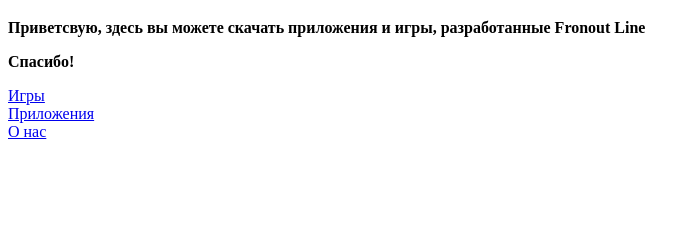
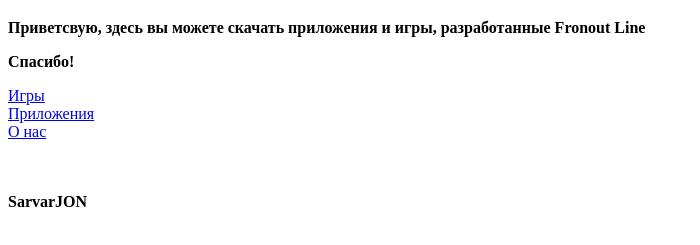
Before and after one commit to DeferW/Fronout-Line, a plain HTML site: page index.html in a window 1280 px wide. Shown: the part 61-306 px from the top of the page, without its empty margins (0-700 px from the left). Drawn offline with Linux system fonts and the light colour scheme.

Commit message:
Update index.html

```diff
--- a/index.html
+++ b/index.html
@@ -18,5 +18,8 @@
         <br>
         <a href="about.html">О нас</a>
         <br>
+        <br>
+        <br>
+        <p class="b">SarvarJON</p>
     </body>
 </html>
```
